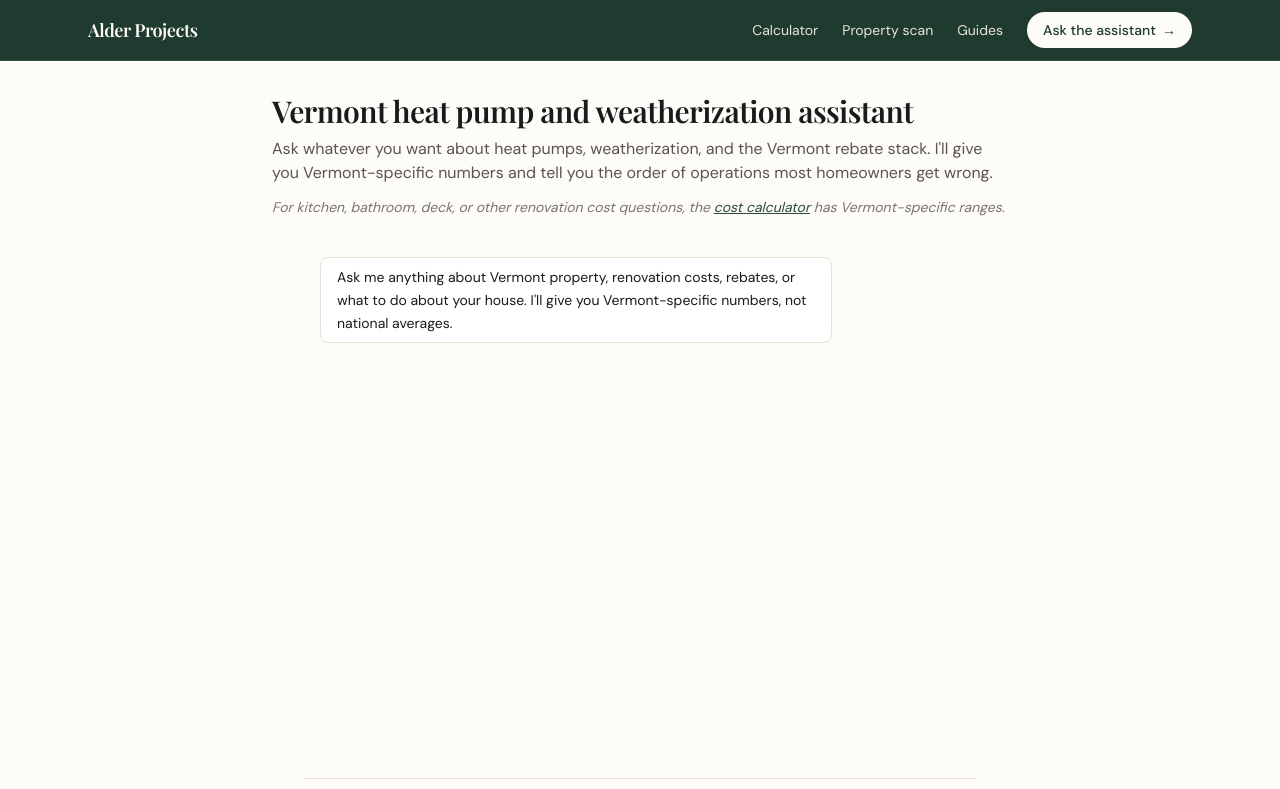
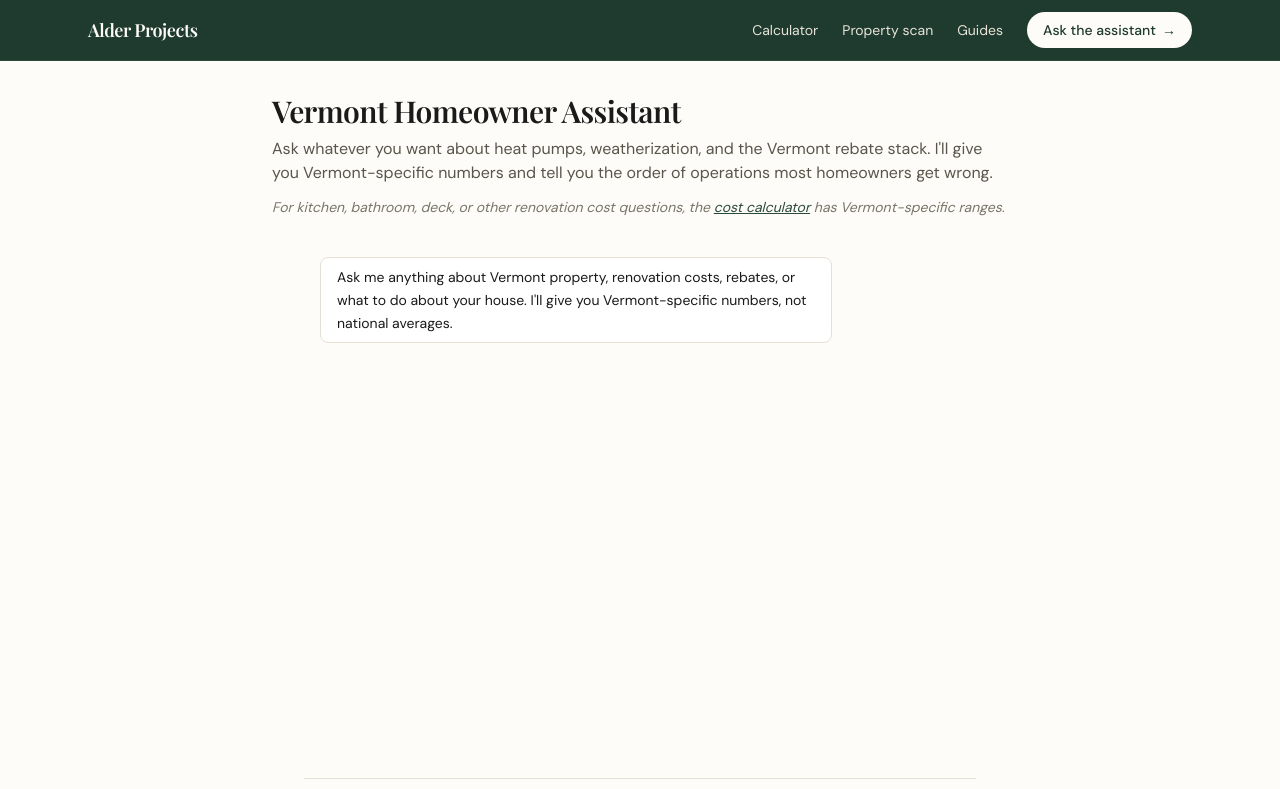
Before and after one commit to alderprojects/alder-projects-site, a Next.js app: page /chat in a window 1280 px wide. Shown: the top 789 px of the page. Built offline with nearby package versions, Linux system fonts and the light colour scheme.

Commit message:
seo: update chat page H1 + metadata to reflect full Vermont homeowner reference scope

```diff
--- a/src/app/chat/page.tsx
+++ b/src/app/chat/page.tsx
@@ -3,9 +3,9 @@ import Nav from '@/components/Nav'
 import ChatWidget from '@/components/ChatWidget'
 
 export const metadata: Metadata = {
-  title: 'Vermont heat pump and weatherization assistant — Alder Projects',
+  title: 'Ask a Vermont Local — Renovation Costs, Rebates, ADUs · Alder Projects',
   description:
-    'Ask a Vermont local about heat pumps, weatherization, and the rebate stack. Real Vermont numbers, not national averages.',
+    'Free chat for Vermont homeowners. Renovation costs by town, the 2026 rebate stack, ADU rules, septic timing, contractor vetting. Real VT numbers, not national averages.',
   alternates: { canonical: 'https://alderprojects.com/chat' },
 }
 
@@ -23,7 +23,7 @@ export default function ChatPage() {
               color: '#1a1a1a',
             }}
           >
-            Vermont heat pump and weatherization assistant
+            Vermont Homeowner Assistant
           </h1>
           <p
             className="text-base"
```
